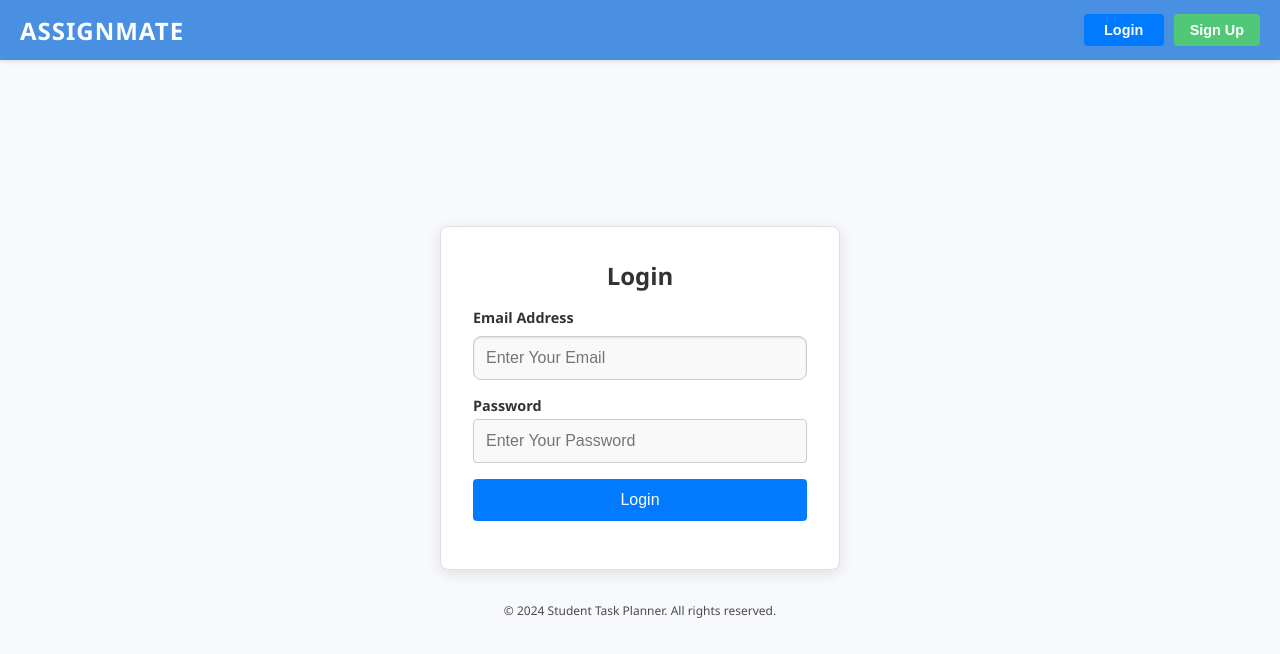
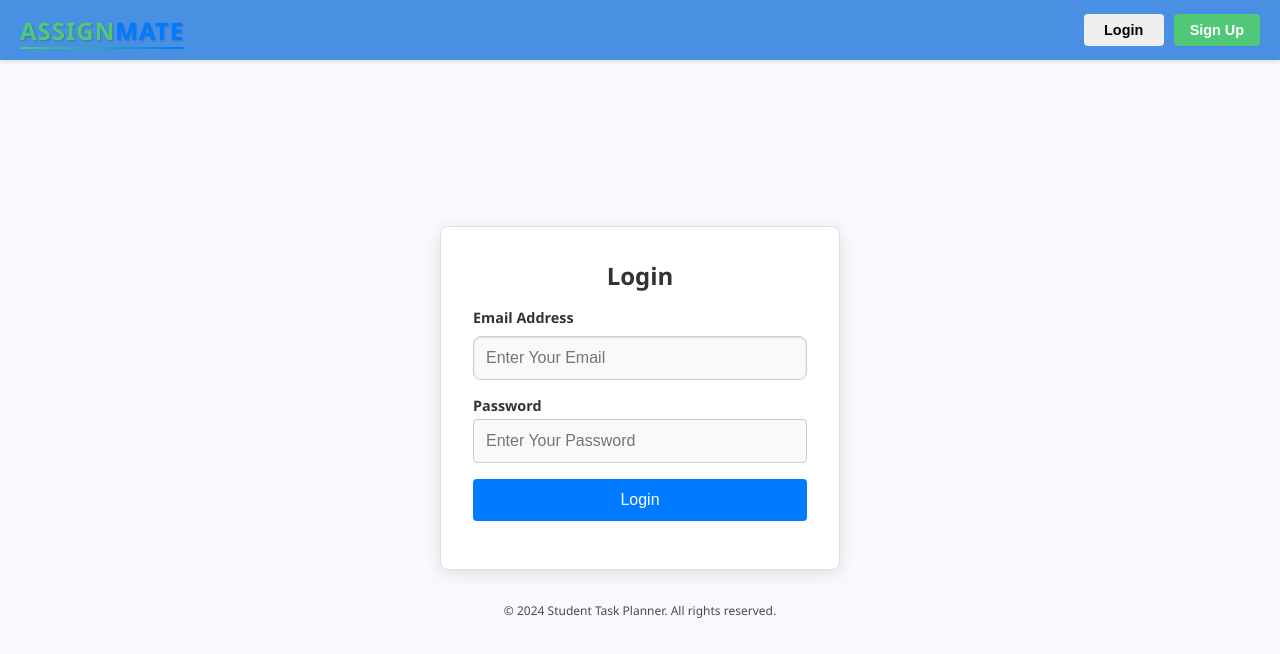
Before and after one commit to AnilaAnilaN/taskPlanner, a React (Vite) app in the folder an/: page /login in a window 1280 px wide. Shown: the top 654 px of the page. Built offline with nearby package versions, Linux system fonts and the light colour scheme.

Commit message:
giving different color to both the words in the logo text

```diff
--- a/an/src/access/AuthHeader.css
+++ b/an/src/access/AuthHeader.css
@@ -23,9 +23,32 @@
 .logo-text {
   font-size: 1.5rem;
   font-weight: 700;
-  color: #fff;
   text-transform: uppercase;
   letter-spacing: 1px;
+  position: relative;
+  display: inline-flex;
+  align-items: center;
+}
+
+.logo-text-assign {
+  color: #50C878; /* Green from theme (signup button, dashboard) */
+  text-shadow: 1px 1px 2px rgba(0, 0, 0, 0.2); /* Subtle shadow for depth */
+}
+
+.logo-text-mate {
+  color: #007bff; /* Blue from theme (login button) */
+  text-shadow: 1px 1px 2px rgba(0, 0, 0, 0.2);
+}
+
+.logo-text::after {
+  content: '';
+  position: absolute;
+  bottom: -2px;
+  left: 0;
+  width: 100%;
+  height: 2px;
+  background: linear-gradient(to right, #50C878, #007bff); /* Gradient underline matching colors */
+  border-radius: 2px;
 }
 
 .auth-buttons {
@@ -44,6 +67,8 @@
   font-weight: bold;
   min-width: 80px;
 }
+
+.login Ascending order
 
 .login-btn {
   background-color: #007bff;
```
